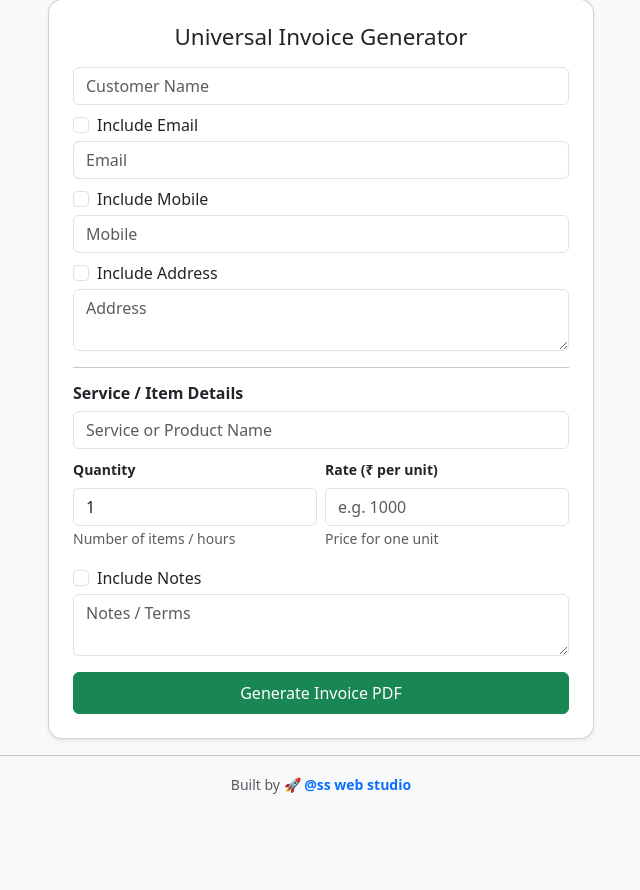
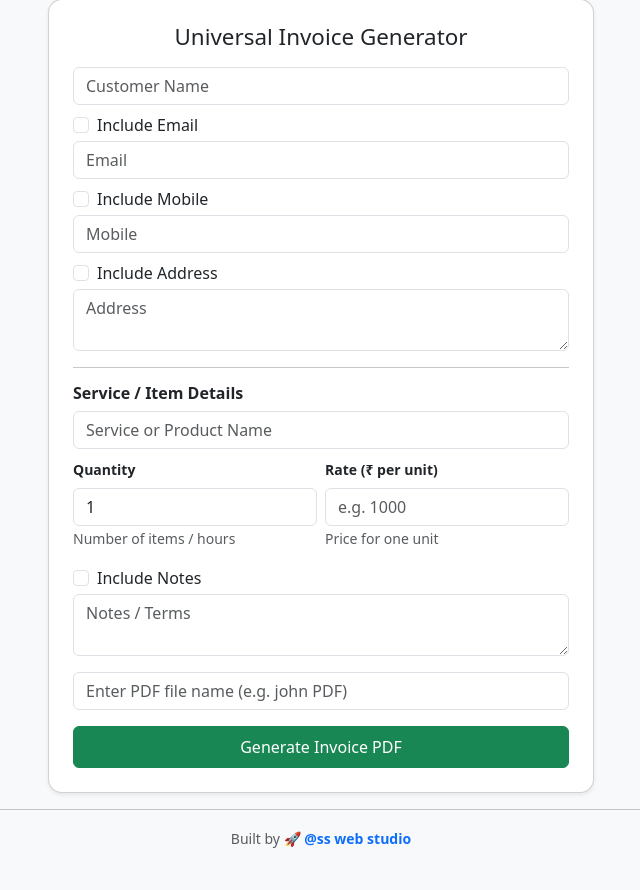
Before and after one commit to shuklasanshkar563-ai/invoice-generator-, a Flask app: page / in a window 1280 px wide. Shown: the part 25-915 px from the top of the page, without its empty margins (319-959 px from the left). Before the commit the page ends 819 px from the top, so only its background shows below. Run offline with Flask 3, Linux system fonts and the light colour scheme.

Commit message:
Updated manifest.json (added id), modified main.py and invoice_form.html

```diff
--- a/main.py
+++ b/main.py
@@ -24,6 +24,9 @@ def generate_invoice():
     mobile = request.form.get("mobile", "")
     address = request.form.get("address", "")
 
+    # -------- PDF Name (NEW) --------
+    pdf_name = request.form.get("pdf_name", "").strip()
+
     # -------- Item Details --------
     service = request.form.get("service_name", "")
     qty = int(request.form.get("quantity", 1))
@@ -40,6 +43,13 @@ def generate_invoice():
 
     # -------- Invoice Meta --------
     invoice_no = f"INV-{datetime.now().strftime('%Y%m%d%H%M%S')}"
+
+    # -------- Default PDF Name if empty --------
+    if not pdf_name:
+        pdf_name = invoice_no
+
+    # Remove unsafe characters
+    pdf_name = "".join(c for c in pdf_name if c.isalnum() or c in (" ", "_", "-")).rstrip()
 
     # -------- Create PDF in Memory --------
     buffer = BytesIO()
@@ -101,9 +111,10 @@ def generate_invoice():
     return send_file(
         buffer,
         as_attachment=True,
-        download_name=f"{invoice_no}.pdf",
+        download_name=f"{pdf_name}.pdf",
         mimetype="application/pdf"
     )
+
 
 
 if __name__ == "__main__":
--- a/templates/invoice_form.html
+++ b/templates/invoice_form.html
@@ -42,6 +42,7 @@
                         style="display:none;">
                     📲 Install App
                 </button>
+
 
                 <h3 class="text-center mb-3">Universal Invoice Generator</h3>
 
@@ -99,7 +100,10 @@
         <small class="text-muted">Price for one unit</small>
     </div>
 
+
 </div>
+
+
 
 
                     <div class="form-check mt-3 mb-1">
@@ -107,6 +111,12 @@
                         <label class="form-check-label" for="noteCheck">Include Notes</label>
                     </div>
                     <textarea name="note" class="form-control mb-3" placeholder="Notes / Terms"></textarea>
+
+                    <input type="text"
+       name="name_pdf"
+       class="form-control mb-3"
+       placeholder="Enter PDF file name (e.g. john PDF)">
+
 
                     <button class="btn btn-success w-100 py-2">
                         Generate Invoice PDF
```
Also changed, not shown: static/manifest.json.
